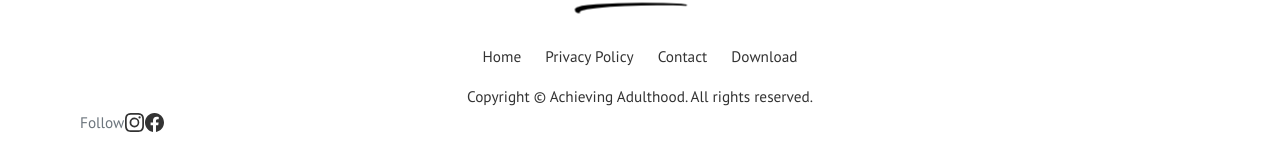
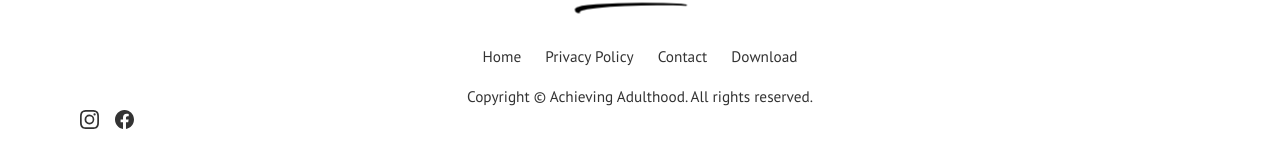
Before and after one commit to jkic2023github/achievingadulthood.com, a Jekyll site: the page built from index.html, in a window 1280 px wide and 1400 px high, scrolled down 1513 px. Shown: the part 1235-1397 px from the top of the window. Built offline with Jekyll 4.4.1, drawn with Linux system fonts in a browser that asks for light colours; the list of posts is cut into pages by our own code; comment, search, counter and statistics services are not loaded.

Commit message:
Fixed social icons

```diff
--- a/_layouts/default.html
+++ b/_layouts/default.html
@@ -99,7 +99,7 @@
 
 	<div class="d-flex align-items-center">
 
-		<span class="ml-3 text-muted small">Follow</span>
+		<!-- <span class="ml-3 text-muted small">Follow</span> -->
 
 		<a class="d-inline-block social-icon" target="_blank" href="{{site.social.instagram}}">
 		  <svg xmlns="http://www.w3.org/2000/svg" width="19" height="19" fill="currentColor" class="bi bi-instagram" viewBox="0 0 16 16">
--- a/assets/css/theme.scss
+++ b/assets/css/theme.scss
@@ -117,7 +117,7 @@
     display: inline-block !important;
     width: 20px;
     height: 20px;
-    /* margin-left: 15px; */
+    margin-left: 15px;
 }
 
 /* Sidebar
```
